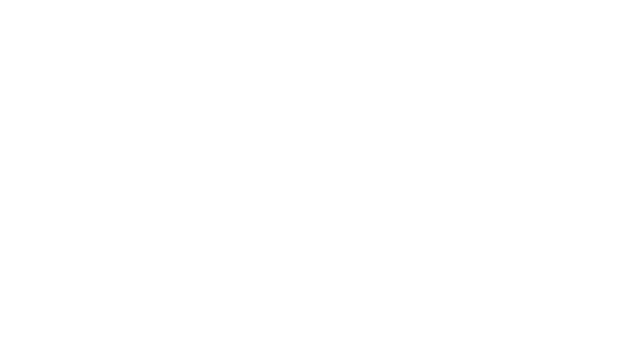
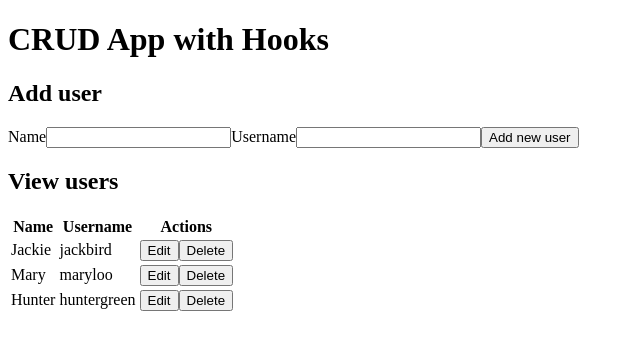
Before and after one commit to JacquelineOmollo/AWS, a React (Create React App) app in the folder frontend/crud_app/: page / in a window 1280 px wide. Shown: the top 350 px of the page, without its empty margins (0-640 px from the left). Built offline with nearby package versions, Linux system fonts and the light colour scheme.

Commit message:
Crudvworks

```diff
--- a/frontend/crud_app/src/App.js
+++ b/frontend/crud_app/src/App.js
@@ -1,10 +1,11 @@
 import logo from './logo.svg';
 import './App.css';
+import { Data } from './componenets/Data';
 
 function App() {
   return (
     <div className="App">
-
+      <Data/>
     </div>
   );
 }
--- a/frontend/crud_app/src/componenets/Data.js
+++ b/frontend/crud_app/src/componenets/Data.js
@@ -1,8 +1,9 @@
 import React, {useState, Fragment} from 'react'
-import CRUD from './CRUD'
 import Table from  "./Table"
+import EditUser from "./EditUser"
+import Form from "./Form"
 
-export const Data = (propss) => {
+export const Data = () => {
     // placement data
     const data = [
         {id: 1, name: "Jackie", username: "jackbird" },
@@ -14,15 +15,63 @@ export const Data = (propss) => {
     const initialState = {id: null, name: "", username: ""}
 
     // Setting state
-    const [users, setUser] = useState(user)
-    const [urrentUsers, setCurrentUser] = useState(initialState)
+    const [users, setUsers] = useState(data)
+    const [currentUser, setCurrentUser] = useState(initialState)
     const [editing, setEditing] = useState(false)
+
+     //Crud operations
+     const addUser = user => {
+		user.id = users.length + 1
+		setUsers([ ...users, user ])
+	}
+
+	const deleteUser = id => {
+		setEditing(false)
+
+		setUsers(users.filter(user => user.id !== id))
+	}
+
+	const updateUser = (id, updatedUser) => {
+		setEditing(false)
+
+		setUsers(users.map(user => (user.id === id ? updatedUser : user)))
+	}
+
+	const editRow = user => {
+		setEditing(true)
+
+		setCurrentUser({ id: user.id, name: user.name, username: user.username })
+	}
+
 
 
     return (
-        <>
-        <CRUD/>
-        <Table/>
-        </>
+        <div>
+        <h1>CRUD App with Hooks</h1>
+        <div className="flex-row">
+            <div className="flex-large">
+                {editing ? (
+                    <Fragment>
+                        <h2>Edit user</h2>
+                        <EditUser
+                            editing={editing}
+                            setEditing={setEditing}
+                            currentUser={currentUser}
+                            updateUser={updateUser}
+                        />
+                    </Fragment>
+                ) : (
+                    <Fragment>
+                        <h2>Add user</h2>
+                        <Form addUser={addUser} />
+                    </Fragment>
+                )}
+            </div>
+            <div className="flex-large">
+                <h2>View users</h2>
+                <Table users={users} editRow={editRow} deleteUser={deleteUser} />
+            </div>
+        </div>
+    </div>
     )
 }
--- a/frontend/crud_app/src/componenets/Form.js
+++ b/frontend/crud_app/src/componenets/Form.js
@@ -1,6 +1,6 @@
-import React , {useSate} from 'react'
+import React, {useState} from 'react'
 
-const Form = () => {
+const Form = (props) => {
 
         const initialFormState = { id: null, name: '', username: '' }
         const [ user, setUser ] = useState(initialFormState)
```
Also changed, not shown: frontend/crud_app/src/componenets/CRUD.js (deleted, +0 -59 lines).
